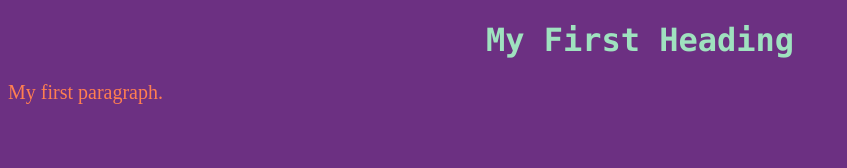
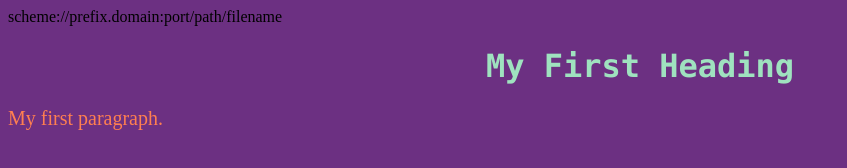
Before and after one commit to HJM-html/HJM-html.github.io, a plain HTML site: page index.html in a window 1280 px wide. Shown: the whole page, without its empty margins (0-847 px from the left). Drawn offline with Linux system fonts and the light colour scheme.

Commit message:
Update index.html

```diff
--- a/index.html
+++ b/index.html
@@ -19,6 +19,7 @@ p {
 }
 </style>
 <title>Future Career</title>
+  scheme://prefix.domain:port/path/filename
 </head>
 <body>
 
```
